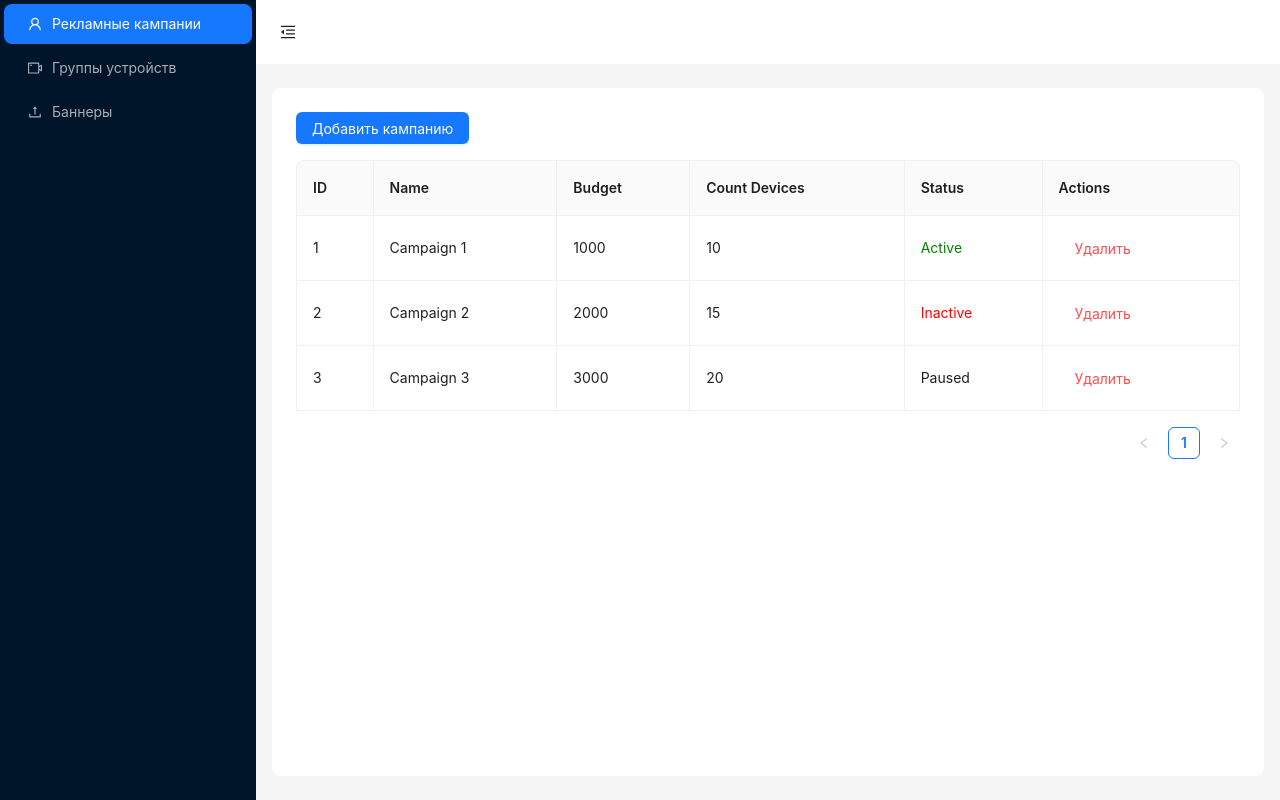
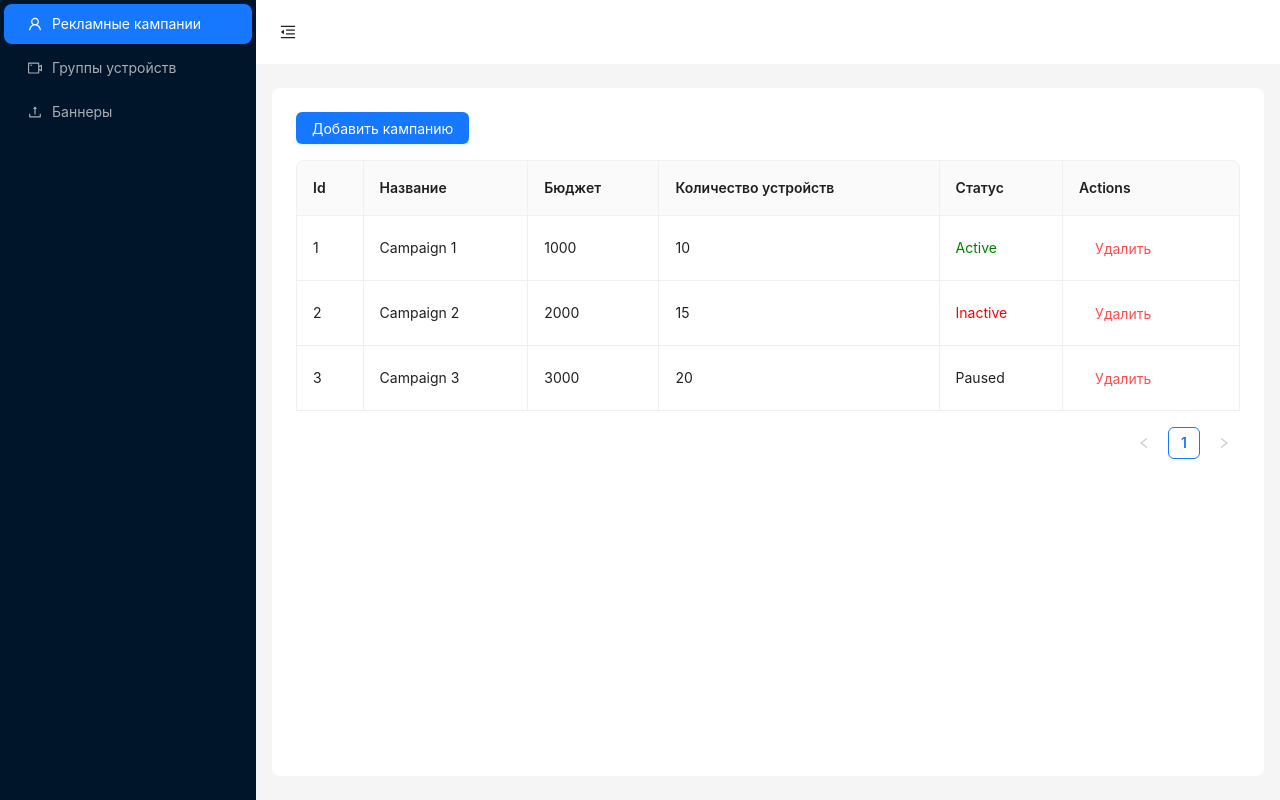
Before and after one commit to goldenchest19/uiCampaign, a React (Vite) app: page /campaigns in a window 1280 px wide. Built offline with nearby package versions, Linux system fonts and the light colour scheme.

Commit message:
переименование столбцов

```diff
--- a/src/pages/Campaigns.jsx
+++ b/src/pages/Campaigns.jsx
@@ -37,27 +37,27 @@ export default function Campaigns() {
 
     const columns = [
         {
-            title: 'ID',
+            title: 'Id',
             dataIndex: 'id',
             key: 'id',
         },
         {
-            title: 'Name',
+            title: 'Название',
             dataIndex: 'name',
             key: 'name',
         },
         {
-            title: 'Budget',
+            title: 'Бюджет',
             dataIndex: 'budget',
             key: 'budget',
         },
         {
-            title: 'Count Devices',
+            title: 'Количество устройств',
             dataIndex: 'count_devices',
             key: 'count_devices',
         },
         {
-            title: 'Status',
+            title: 'Статус',
             dataIndex: 'status',
             key: 'status',
             render: (status) => (
```
